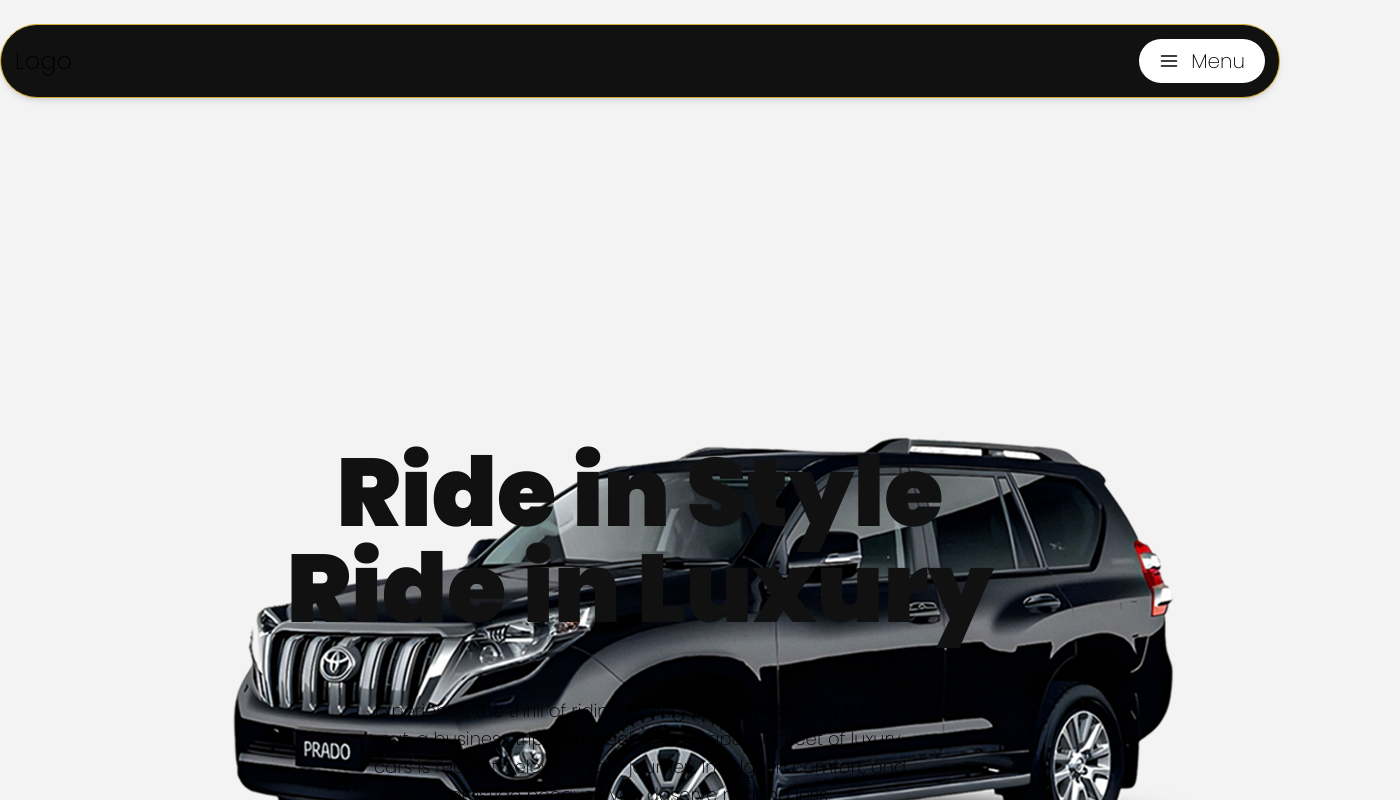
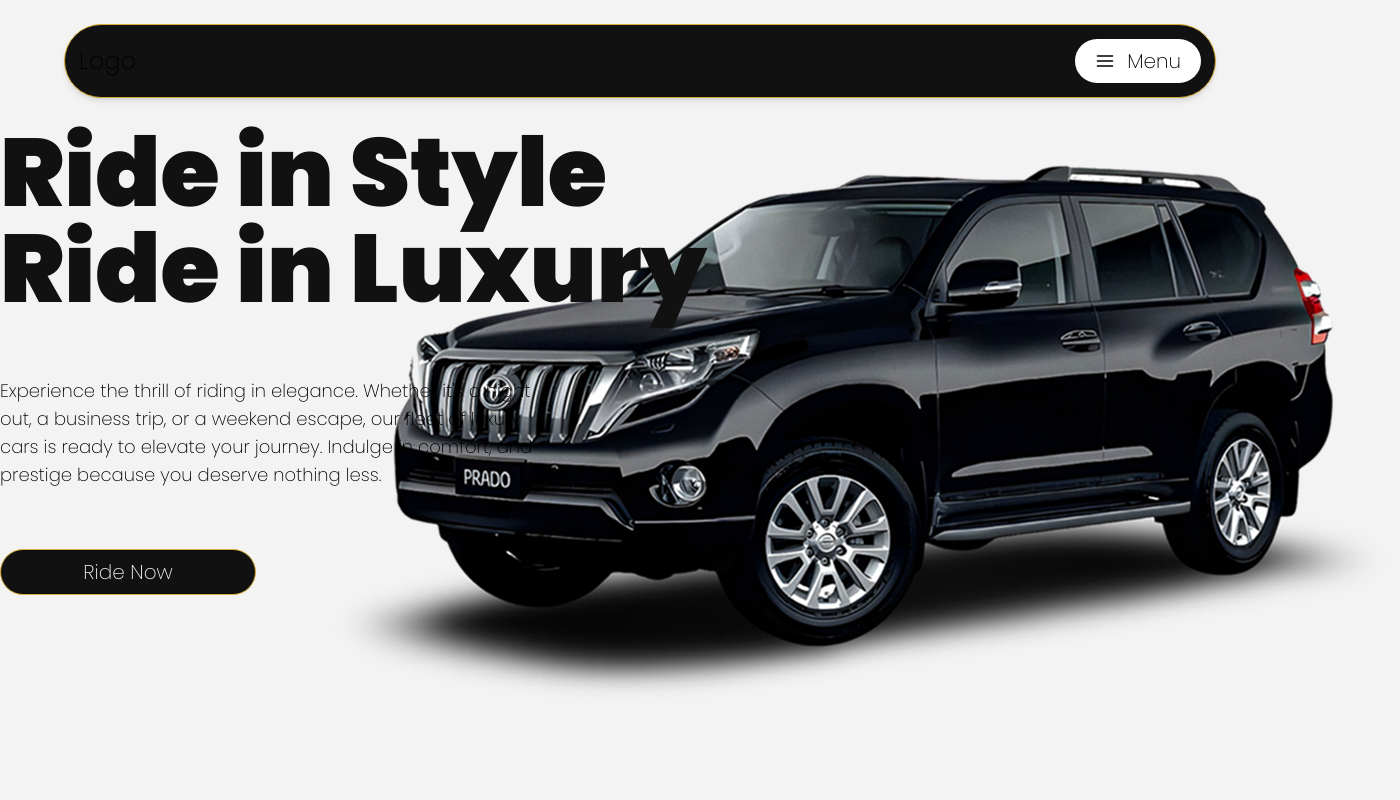
Before and after one commit to Dennardavid/Luxury-cars, a Next.js app: page / in a window 1280 px wide. Shown: the top 800 px of the page, 1400 px wide, since content can reach past the window. Built offline with nearby package versions, Linux system fonts and the light colour scheme.

Commit message:
tablet view and mobile test

```diff
--- a/src/components/hero.tsx
+++ b/src/components/hero.tsx
@@ -3,24 +3,24 @@ import backgroundImg from "../../public/prado.png";
 
 export default function Hero() {
   return (
-    <section className="mt-[25%] md:h-[90dvh] flex flex-col md:flex-row justify-between items-center max-w-[1500px] mx-auto relative px-4">
-      <div className="flex flex-col gap-3 md:gap-15 items-center">
-        <h1 className="text-lightBlack font-semibold text-4xl md:text-8xl text-center">
+    <section className="mt-[25%] md:mt-[14%] lg:mt-0 md:h-[90dvh] flex flex-col lg:flex-row items-center max-w-[1500px] mx-auto relative">
+      <div className="flex flex-col gap-3 lg:gap-15 items-center lg:items-start">
+        <h1 className="text-lightBlack font-semibold text-4xl md:text-7xl lg:text-8xl text-center lg:text-left">
           Ride in Style <br />
           Ride in Luxury
         </h1>
-        <p className="text-xs md:text-lg w-[90%] md:w-[45%] font-normal text-center">
+        <p className="text-xs md:text-sm lg:text-lg w-[90%] md:w-[60%] lg:w-[43%] font-normal text-center lg:text-left">
           Experience the thrill of riding in elegance. Whether it's a night out,
           a business trip, or a weekend escape, our fleet of luxury cars is
           ready to elevate your journey. Indulge in comfort, and prestige
           because you deserve nothing less.
         </p>
-        <button className="p-1 md:p-2 bg-lightBlack text-mainWhite rounded-full w-50 md:w-64 font-medium text-sm md:text-xl hover:cursor-pointer border-1 border-gold">
+        <button className="p-1 lg:p-2 bg-lightBlack text-mainWhite rounded-full w-50 lg:w-64 font-medium text-sm lg:text-xl hover:cursor-pointer border-1 border-gold">
           Ride Now
         </button>
       </div>
 
-      <div className="mt-4 md:mt-0 md:absolute md:right-10 md:bottom-15 md:-z-10">
+      <div className="mt-4 lg:mt-0 lg:absolute lg:-right-30 lg:bottom-3 lg:-z-10">
         <Image
           src={backgroundImg}
           alt="prado"
--- a/src/components/navbar.tsx
+++ b/src/components/navbar.tsx
@@ -4,11 +4,11 @@ import { FiMenu } from "react-icons/fi";
 export default function Header() {
   return (
     <header className="flex justify-center !transition-all !duration-100">
-      <nav className="z-20 flex fixed top-6 justify-between items-center w-[90vw] md:w-full max-w-[1500px] backdrop-blur-2xl bg-lightBlack p-2 md:p-3.5 rounded-full shadow-md border border-gold">
-        <Link href={"/"} className="text-base md:text-2xl">
+      <nav className="z-20 flex fixed top-6 justify-between items-center w-[90vw] max-w-[1500px] backdrop-blur-2xl bg-lightBlack p-2 lg:p-3.5 rounded-full shadow-md border border-gold">
+        <Link href={"/"} className="text-base lg:text-2xl">
           Logo
         </Link>
-        <button className="flex items-center gap-2 md:gap-3 text-base md:text-xl bg-white p-1 md:p-2 px-3.5 md:px-5 rounded-full hover:cursor-pointer">
+        <button className="flex items-center gap-2 lg:gap-3 text-base lg:text-xl bg-white p-1 lg:p-2 px-3.5 lg:px-5 rounded-full hover:cursor-pointer">
           <FiMenu size={20} /> Menu
         </button>
       </nav>
```
